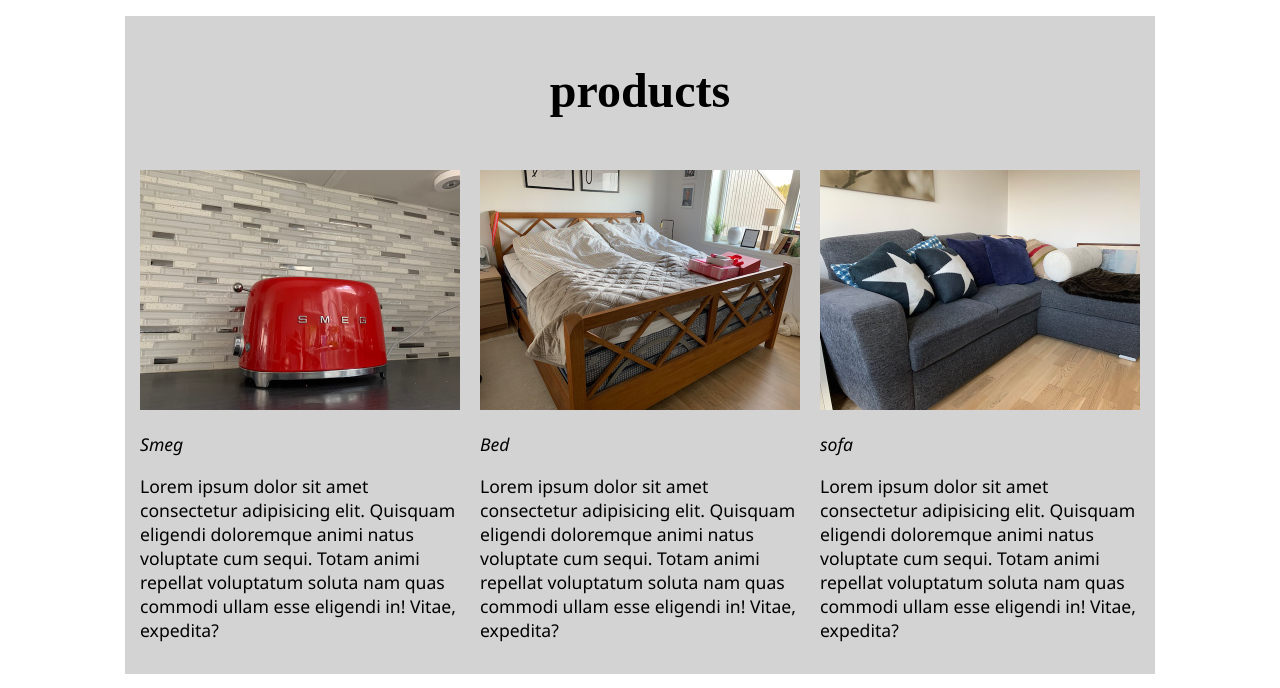
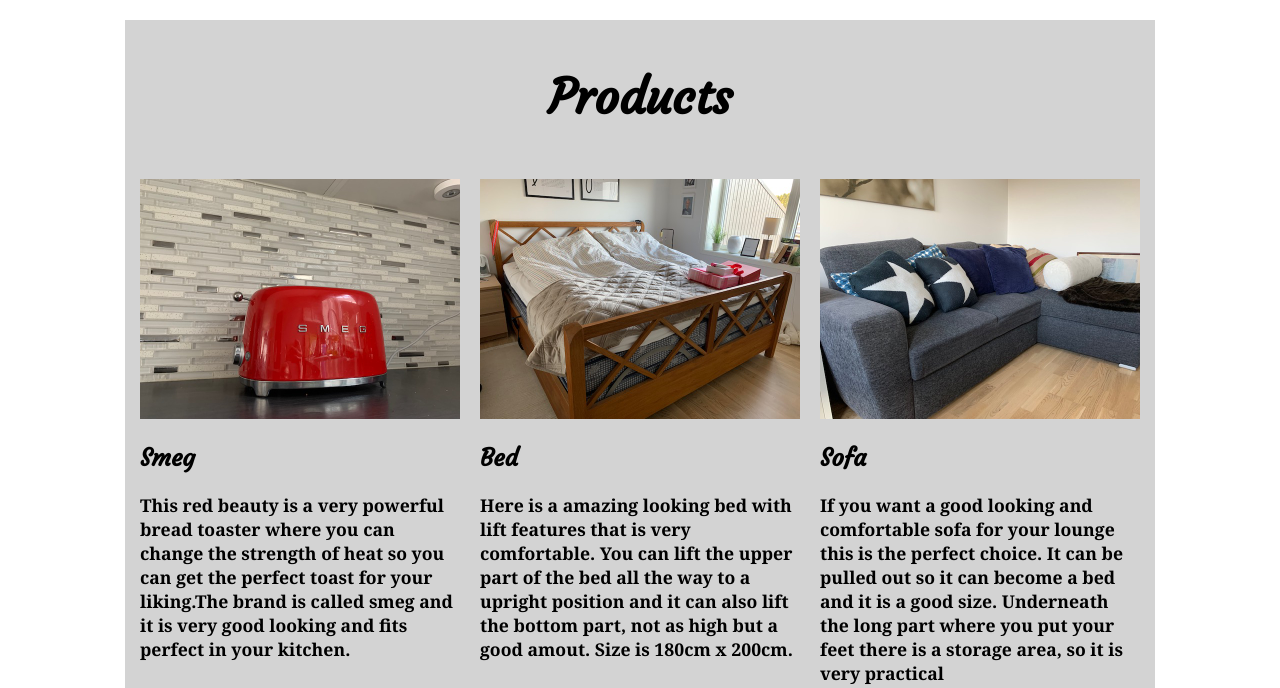
Before and after one commit to AdrianEd50/Design-2-MA2, a plain HTML site: page products.html in a window 1280 px wide. Shown: the part 1174-1862 px from the top of the page. Drawn offline with Linux system fonts and the light colour scheme.

Commit message:
made new changes

```diff
--- a/css/style.css
+++ b/css/style.css
@@ -45,7 +45,7 @@ nav li {
   display: inline;
   padding: 10px;
   margin: 10px;
-  font-family: "Segoe UI", Tahoma, Geneva, Verdana, sans-serif;
+  font-family: 'Noto Serif', serif;
 }
 
 footer {
@@ -53,7 +53,7 @@ footer {
   color: white;
   text-align: center;
   font-size: 1.2em;
-  font-family: "Segoe UI", Tahoma, Geneva, Verdana, sans-serif;
+  font-family: 'Noto Serif', serif;
   flex-shrink: 0;
   margin-top: 20px;
 }
@@ -87,13 +87,24 @@ footer img {
 
 .conteiner p {
   font-size: 1.1em;
-  font-family: "Segoe UI", Tahoma, Geneva, Verdana, sans-serif;
+  font-family: 'Noto Serif', serif;
 }
 
 h1 {
   text-align: center;
   font-size: 3em;
+  font-family: 'Courgette', cursive;
 }
+
+
+  h2 {
+    font-family: 'Courgette', cursive;
+
+    }
+
+    .bold {
+      font-style: bold;
+    }
 
 img {
   width: 100%;
@@ -110,22 +121,23 @@ img {
   text-decoration: underline;
 }
 
-.bold {
-  font-style: italic;
-}
 
 button {
   border-radius: 15px;
+  border: 2px solid #000;
   padding: 10px 30px;
   margin: 50px;
   margin-top: 300px;
-  background-color: #f79c3b;
+  background-color: #f69c3c;
   font-size: 1.5em;
-  font-family: "Segoe UI", Tahoma, Geneva, Verdana, sans-serif;
-}
+  font-family: 'Bree Serif', serif;}
 
 button a {
   color: black;
+}
+
+button:hover {
+  background-color: #f5ae63;
 }
 
 @media (min-width: 600px) {
--- a/products.html
+++ b/products.html
@@ -5,12 +5,20 @@
     <meta http-equiv="X-UA-Compatible" content="IE=edge">
     <meta name="viewport" content="width=device-width, initial-scale=1.0">
     <title>Home decor</title>
+    <link rel="preconnect" href="https://fonts.googleapis.com">
+<link rel="preconnect" href="https://fonts.gstatic.com" crossorigin>
+<link href="https://fonts.googleapis.com/css2?family=Courgette&display=swap" rel="stylesheet">
+<link rel="preconnect" href="https://fonts.googleapis.com">
+<link rel="preconnect" href="https://fonts.gstatic.com" crossorigin>
+<link href="https://fonts.googleapis.com/css2?family=Noto+Serif:wght@700&display=swap" rel="stylesheet">
+<link rel="preconnect" href="https://fonts.googleapis.com">
+<link rel="preconnect" href="https://fonts.gstatic.com" crossorigin>
+<link href="https://fonts.googleapis.com/css2?family=Bree+Serif&display=swap" rel="stylesheet">
     <link rel="stylesheet" href="css/style.css">
 </head>
 <body>
     <header>
-    <img src="images/bluelogo.jpg" alt="home logo of a sofa" class="logo">
-
+        <a href="index.html"><img src="images/bluelogo.jpg" alt="home logo of a orange sofa" class="logo"></a>
         <nav>
             <ul>
                 <li><a href="index.html">Home</a></li>
@@ -25,24 +33,24 @@
 
     <div class="conteiner">
 
-        <h1>products</h1>
+        <h1>Products</h1>
         <div>
             <img src="images/liggendesmeg.jpg" alt="red smeg toaster">
-            <p class="bold">Smeg</p>
-        <p>Lorem ipsum dolor sit amet consectetur adipisicing elit. Quisquam eligendi doloremque animi natus voluptate cum sequi. Totam animi repellat voluptatum soluta nam quas commodi ullam esse eligendi in! Vitae, expedita?</p>
+            <h2 class="bold">Smeg</h2>
+        <p>This red beauty is a very powerful bread toaster where you can change the strength of heat so you can get the perfect toast for your liking.The brand is called smeg and it is very good looking and fits perfect in your kitchen. </p>
         </div>
 
         <div>
             <img src="images/bed.jpg" alt="big bed">
-            <p class="bold">Bed</p>
-        <p>Lorem ipsum dolor sit amet consectetur adipisicing elit. Quisquam eligendi doloremque animi natus voluptate cum sequi. Totam animi repellat voluptatum soluta nam quas commodi ullam esse eligendi in! Vitae, expedita?</p>
+            <h2 class="bold">Bed</h2>
+        <p>Here is a amazing looking bed with lift features that is very comfortable. You can lift the upper part of the bed all the way to a upright position and it can also lift the bottom part, not as high but a good amout. Size is 180cm x 200cm.</p>
         </div>
 
 
         <div>
              <img src="images/sofa.jpg" alt="gray sofa">
-             <p class="bold">sofa</p>
-        <p>Lorem ipsum dolor sit amet consectetur adipisicing elit. Quisquam eligendi doloremque animi natus voluptate cum sequi. Totam animi repellat voluptatum soluta nam quas commodi ullam esse eligendi in! Vitae, expedita?</p>
+             <h2 class="bold">Sofa</h2>
+        <p>If you want a good looking and comfortable sofa for your lounge this is the perfect choice. It can be pulled out so it can become a bed and it is a good size. Underneath the long part where you put your feet there is a storage area, so it is very practical  </p>
         </div>
 
     </div>
@@ -51,7 +59,7 @@
     <footer>
         copyright&copy;
         <img src="images/footericon.png" alt="my own made youtube icon">
-        <img class="icon" src="images/footericon2.png" alt="">
+        <img class="icon" src="images/footericon2.png" alt="my own made facebook icon">
     </footer>
 
 </body>
```
Also changed, not shown: index.html (+12 -2 lines).
